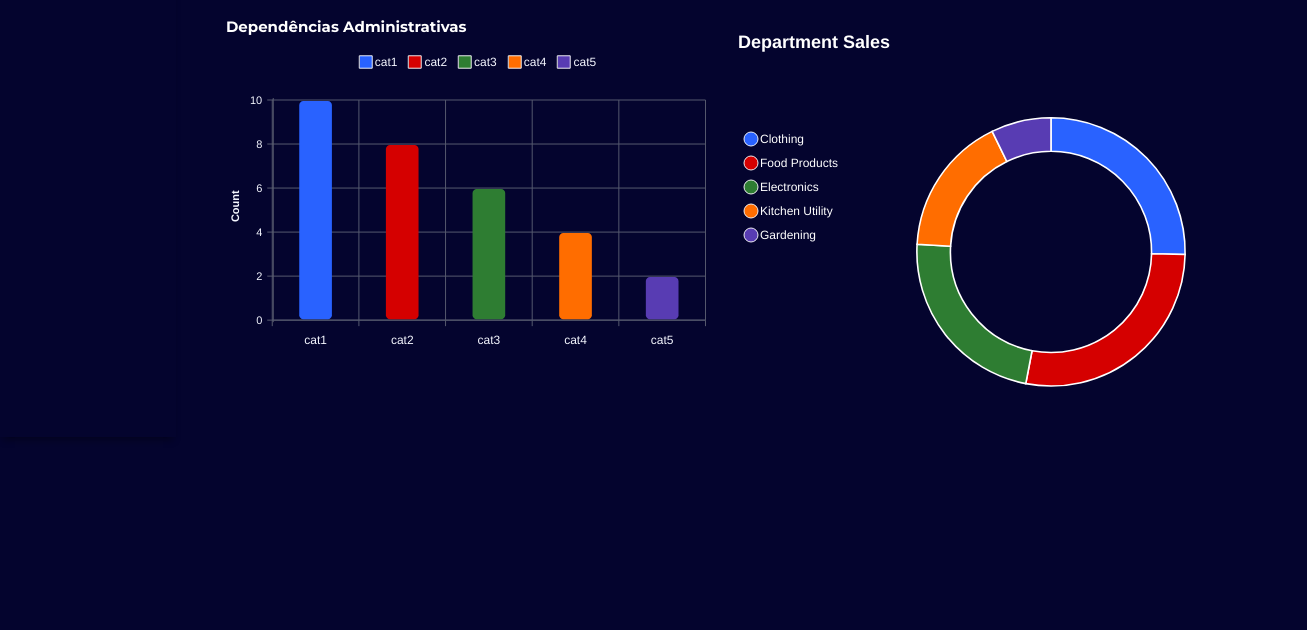
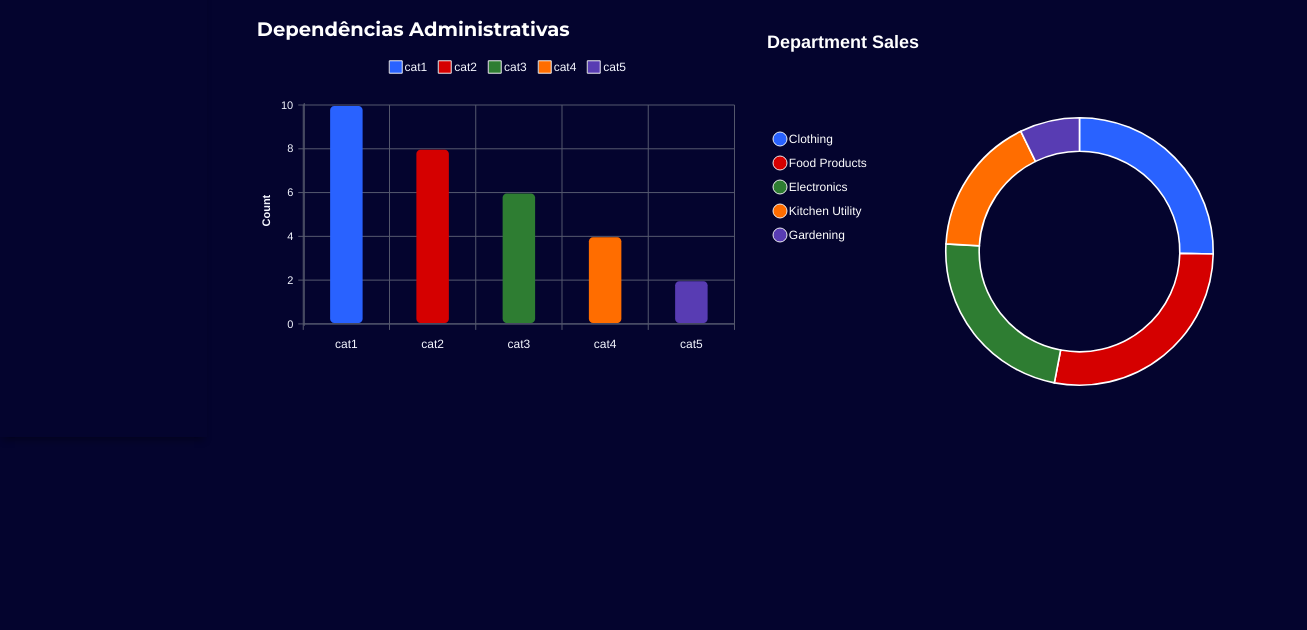
Before and after one commit to deboralais/pi2-dashboard, a website: page index.html in a window 1280 px wide. Shown: the part 170-800 px from the top of the page, 1307 px wide, since content can reach past the window. Drawn offline with nearby package versions, Linux system fonts and the light colour scheme.

Commit message:
dependeciaAdmSize

```diff
--- a/css/style.css
+++ b/css/style.css
@@ -161,11 +161,13 @@ main {
   }
   .charts-card {
     width: 100%;
-    color: #FFFFFF
+    color: #ffffff;
+    font-size: 13px;
   }
   aside {
     grid-area: aside;
     display: block;
+    font-size: 18px;
   }
   .main-cards {
     display: flex;
```
